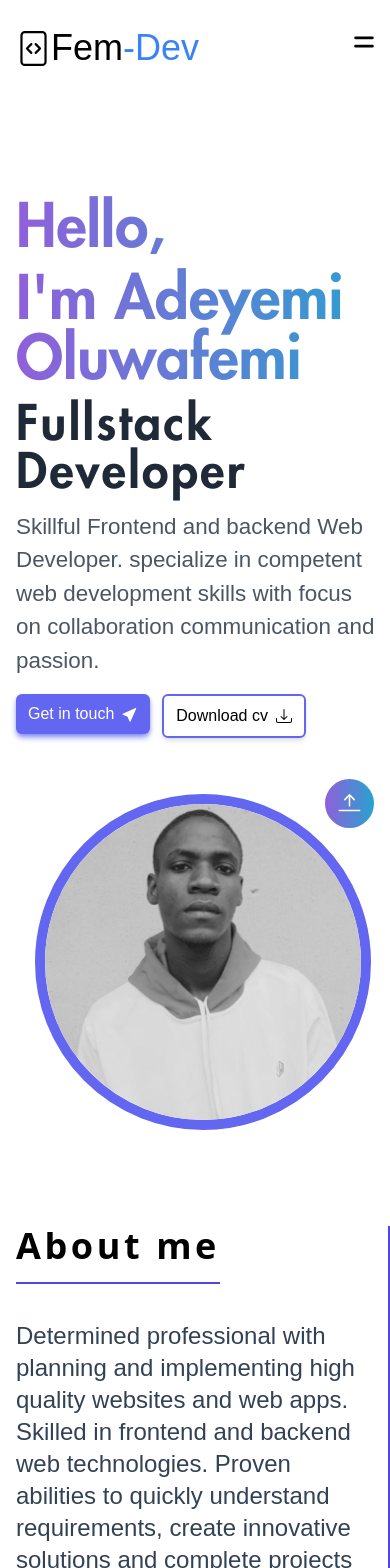
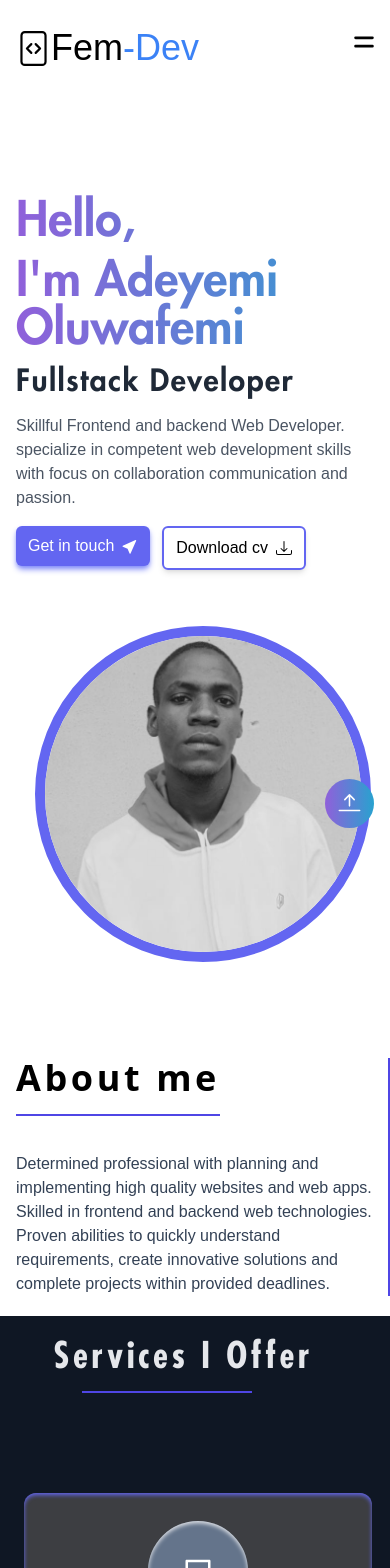
Before and after one commit to Femtech-web/portfolio-site, a React (Vite) app: page / in a window 390 px wide. Shown: the top 1568 px of the page. Built offline with nearby package versions, Linux system fonts and the light colour scheme; a web font is replaced by a local one.

Commit message:
added an update

```diff
--- a/src/components/Home/About.jsx
+++ b/src/components/Home/About.jsx
@@ -7,7 +7,7 @@ const About = ({ darkMode }) => {
             <h1 className={`${darkMode ? ' text-gray-200' : 'text-slate-800' }futura
             font-bold tracking-widest md:max-w-300 max-w-400 text-4xl inline-block
             pb-4 mb-9 border-b-2 border-indigo-600`}>About me</h1>
-            <p className={`${darkMode ? ' text-gray-200' : 'text-slate-700 '} gt md:text-xl text-2xl`}>Determined professional with planning and implementing high quality websites and web apps.
+            <p className={`${darkMode ? ' text-gray-200' : 'text-slate-700 '} gt md:text-xl text-base`}>Determined professional with planning and implementing high quality websites and web apps.
             Skilled in frontend and backend web technologies. Proven abilities
             to quickly understand requirements, create innovative solutions and complete projects
             within provided deadlines.
--- a/src/components/Home/Body.jsx
+++ b/src/components/Home/Body.jsx
@@ -1,4 +1,5 @@
 import React, { useContext } from 'react';
+import { homeSocialIcons } from '../../dummy';
 import { ToggleContext } from '../../context/context';
 import 'animate.css';
 import { BsCursorFill,
@@ -16,16 +17,16 @@ const Body = ({ darkMode}) => {
         <div className={`flex  md:flex-row flex-col justify-evenly animate__animated animate__fadeIn
             items-start md:items-center pl-4 py-[10%] md:pl-[9%]
             text-left ${darkMode ? 'bg-[#0F1724] text-gray-200' : 'bg-[#fff]' }`}>
-            <div className='flex flex-col md:w-[50%] w-full md:pt:0 '>
-                <h1 className='futura font-black md:text-5xl text-6xl
+            <div className='flex flex-col md:w-[50%] w-full md:pt:0'>
+                <h1 className='futura font-black text-5xl
                     bg-gradient-to-r from-[#9060DA] to-[#28A2CF] bg-clip-text text-transparent mb-3'>Hello,</h1>
-                <p className='futura font-black md:text-5xl text-6xl
+                <p className='futura font-black text-5xl
                     bg-gradient-to-r from-[#9060DA] to-[#28A2CF] bg-clip-text text-transparent mb-3'>I'm Adeyemi Oluwafemi</p>
                 <p className={`${darkMode ? 'text-gray-200' : 'text-gray-800'} futura font-black
-                    text-5xl tracking-wider mb-4`}>Fullstack Developer
+                    md:text-4xl text-3xl  tracking-wider mb-4`}>Fullstack Developer
                 </p>
                 <p className={`${darkMode ? 'text-gray-200' : 'text-gray-600 mr-2'}
-                    gt md:text-xl text-[1.4rem]`}>Skillful Frontend and backend Web Developer. specialize in competent
+                    gt md:text-xl text-base`}>Skillful Frontend and backend Web Developer. specialize in competent
                     web development skills with focus on collaboration communication and passion.
                 </p>
                 <div className='flex mt-4 pr-4'>
@@ -62,19 +63,13 @@ const Body = ({ darkMode}) => {
             </div>}
 
             <div className="md:flex hidden  flex-col justify-evenly ">
-                <a href="https://web.facebook.com/profile.php?id=100007274899219" target="_blank" rel="noopener noreferrer">
-                    <BsFacebook className='mb-6 hover:scale-75 transition-all cursor-pointer' fontSize={24}/>
-                </a>
-                <a href="https://www.instagram.com/bossfemzy" target="_blank" rel="noopener noreferrer">
-                    <BsInstagram className='mb-6 hover:scale-75 transition-all cursor-pointer' fontSize={24}/>
-                </a>
-                <a href="https://twitter.com/Fem_webDev" target="_blank" rel="noopener noreferrer">
-                    <BsTwitter className='mb-6 hover:scale-75 transition-all cursor-pointer' fontSize={24}/>
-                </a>
-                <a href="https://wa.me/08149118596" target="_blank" rel="noopener noreferrer">
-                    <BsWhatsapp className='mb-6 hover:scale-75 transition-all cursor-pointer' fontSize={24}/>
-                </a>
-            </div>
+                {homeSocialIcons.map((item) => (
+
+                    <a href={item.url} target="_blank" rel="noopener noreferrer">
+                        {item.icon}
+                    </a>
+                ))}
+          </div>
         </div>
     </div>
   )
--- a/src/components/Home/Navbar.jsx
+++ b/src/components/Home/Navbar.jsx
@@ -21,7 +21,7 @@ const Navbar = ({ handleClick, darkMode, project }) => {
 
   return (
     <nav className={`flex align-center md:justify-evenly justify-between py-7
-        ${darkMode || project ? 'bg-[#0F1724] text-gray-200' : 'bg-[#fff]' } `}>
+        ${darkMode || project ? 'bg-[#0F1724] text-gray-200 md:border-none border-b-[1px] border-gray-200' : 'bg-[#fff]' } `}>
         <div className='flex items-center justify-between md:justify-evenly w-[70%]'>
             <div className="
                 flex-initial justify-center items-center ml-4 md:ml-0">
--- a/src/components/Home/Projects.jsx
+++ b/src/components/Home/Projects.jsx
@@ -11,7 +11,7 @@ export const IndProject = ({ title, desc, techTitle, technologies, links, imageU
             ${glass && 'white-glassmorphism mb-[5%] py-[8%]'}`}>
             <div className='flex flex-col justify-center items-start md:w-[50%] w-full'>
                 <h1 className='text-gray-200 mb-4 font-semibold  text-[1.6rem] gt '>{title}</h1>
-                <p className="text-gray-200 gt text-lg">{desc}</p>
+                <p className="text-gray-200 gt md:text-lg text-base">{desc}</p>
                 <h3 className="text-gray-200 gt text-xl font-semibold my-2">{techTitle}</h3>
                 <ul className='inline-block list-none text-gray-200 gt'>
                     {technologies.map((name) => (
--- a/src/dummy.jsx
+++ b/src/dummy.jsx
@@ -272,6 +272,25 @@ export const socialData = [
 
 ]
 
+export const homeSocialIcons = [
+    {
+       url: "https://web.facebook.com/profile.php?id=100007274899219",
+       icon: <BsFacebook className='mb-6 hover:scale-75 transition-all cursor-pointer' fontSize={24}/>
+    },
+    {
+       url: "https://www.instagram.com/bossfemzy",
+       icon: <BsInstagram className='mb-6 hover:scale-75 transition-all cursor-pointer' fontSize={24}/>
+    },
+    {
+       url: "https://twitter.com/Fem_webDev",
+       icon: <BsTwitter className='mb-6 hover:scale-75 transition-all cursor-pointer' fontSize={24}/>
+    },
+    {
+       url: "https://wa.me/08149118596",
+       icon: <BsWhatsapp className='mb-6 hover:scale-75 transition-all cursor-pointer' fontSize={24}/>
+    }
+]
+
 export const aboutMe = {
     text: "My Name is Akolade Oluwafemi Adeyemi. I am a Fullstack Developer.My Journey into Web Development started in January 2022 and since then I have never been the same.I have been through many improvement phases and since this is a Passion, I have been able to come out out of them all. I have undertaken many projects and have been able to successfully complete them all. I am a Determined professional with planning and implementing high quality websites and web apps.Skilled in frontend and backend web technologies. Proven abilities to quickly understand requirements, create innovative solutions and complete projects within provided deadlines."
 };
```
